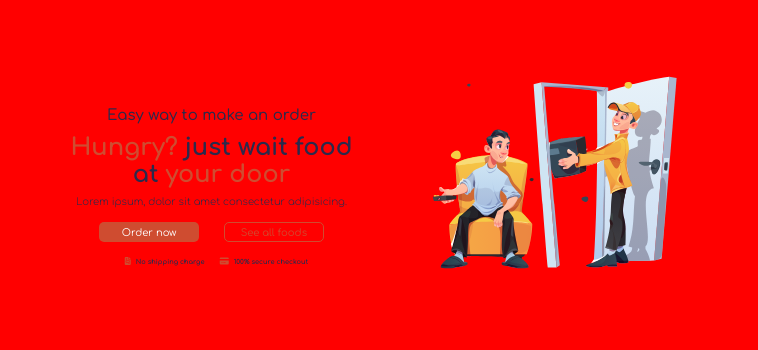
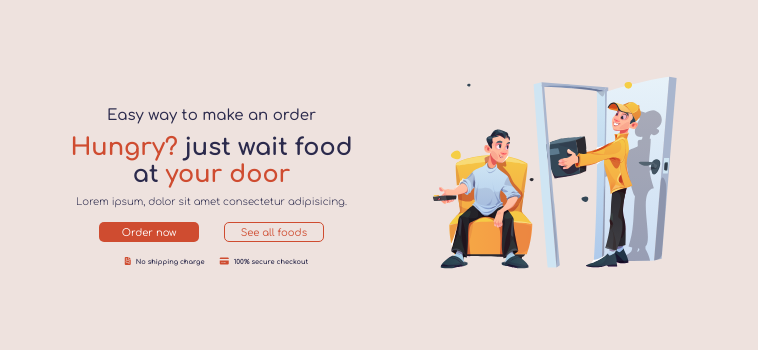
Before and after one commit to coodinggufc/food, a plain HTML site: page index.html in a window 1280 px wide. Shown: the part 51-401 px from the top of the page, without its empty margins (266-1024 px from the left). Drawn offline with Linux system fonts and the light colour scheme.

Commit message:
Changed background color

```diff
--- a/style.css
+++ b/style.css
@@ -8,7 +8,7 @@
     color: #2B2A4C;
 }
 body{
-    background-color: red;
+    background-color: #EEE2DE;
 }
 
 .container header {
```
